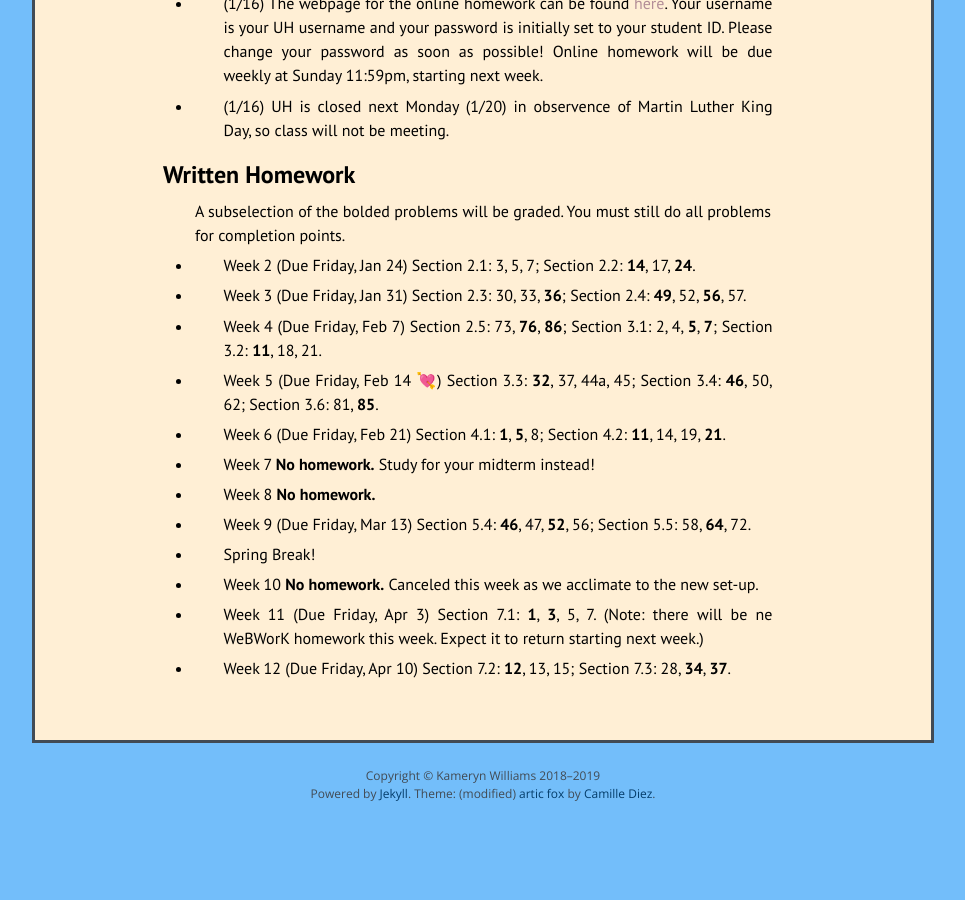
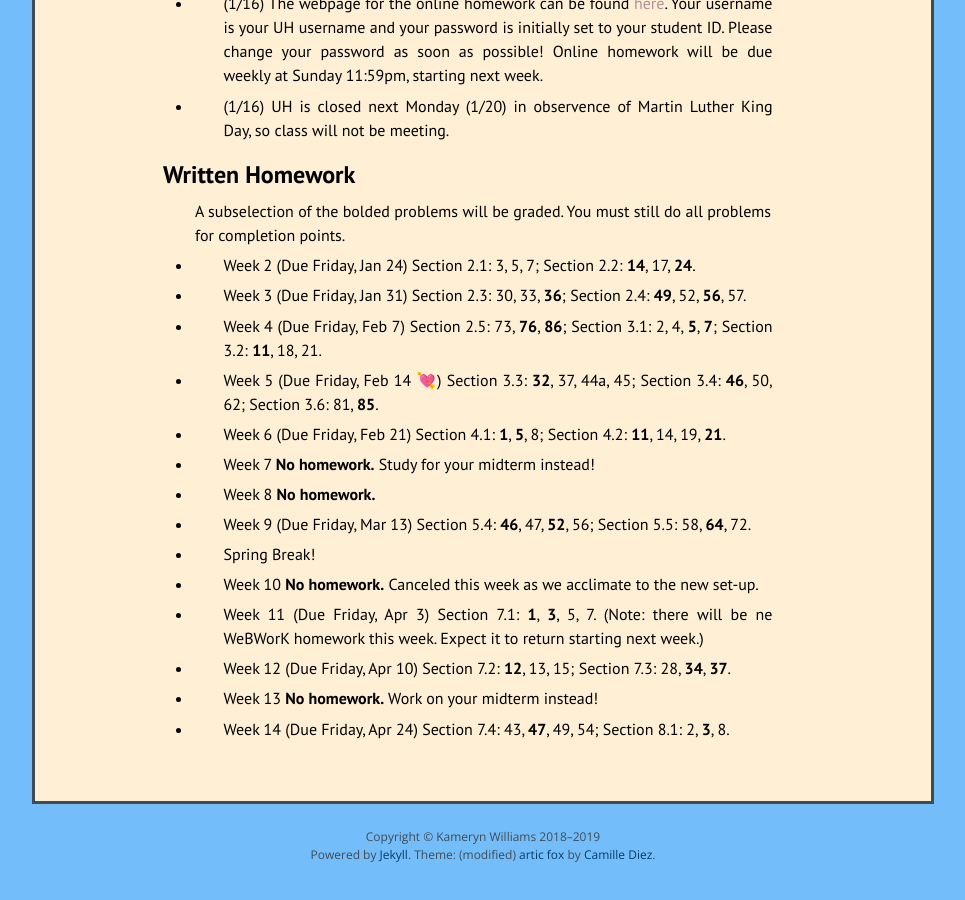
Before and after one commit to kamerynjw/kamerynjw.github.io, a Jekyll site: the page built from teaching/2020/math372.md, in a window 1280 px wide and 900 px high, scrolled down 2463 px. Shown: the whole window, without its empty margins (157-1122 px from the left). Built offline with Jekyll 4.4.1, drawn with Linux system fonts in a browser that asks for light colours; nearby versions of some CDN libraries; formulas are drawn with MathJax 3; before the commit the page ends 3302 px from its top, so only the background shows below that.

Commit message:
new 372 homework

```diff
--- a/teaching/2020/math372.md
+++ b/teaching/2020/math372.md
@@ -126,3 +126,7 @@ A subselection of the bolded problems will be graded. You must still do all prob
 * Week 11 (Due Friday, Apr 3) Section 7.1: **1**, **3**, 5, 7. (Note: there will be ne WeBWorK homework this week. Expect it to return starting next week.)
 
 * Week 12 (Due Friday, Apr 10) Section 7.2: **12**, 13, 15; Section 7.3: 28, **34**, **37**.
+
+* Week 13 **No homework.** Work on your midterm instead!
+
+* Week 14 (Due Friday, Apr 24) Section 7.4: 43, **47**, 49, 54; Section 8.1: 2, **3**, 8.
```
